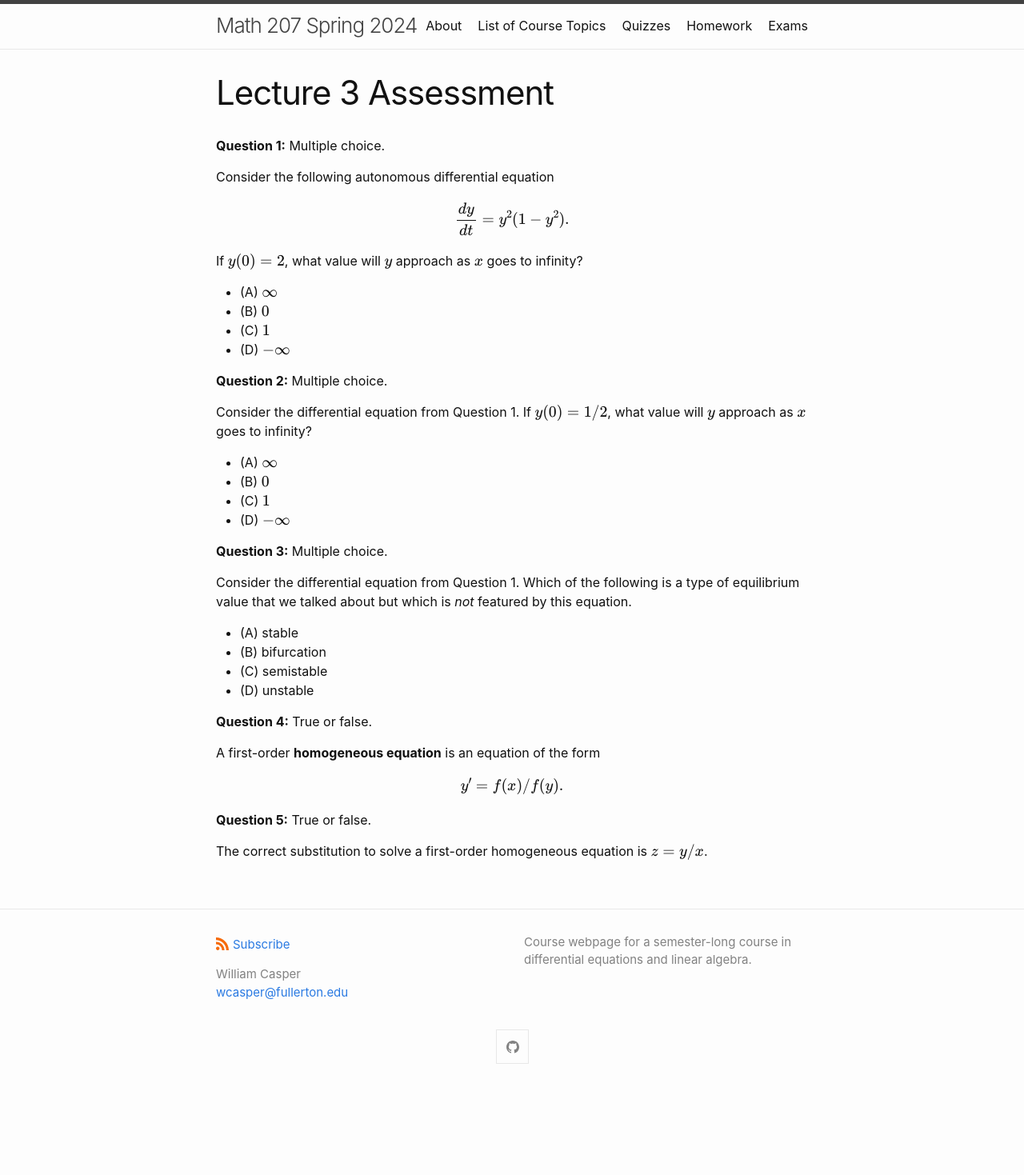
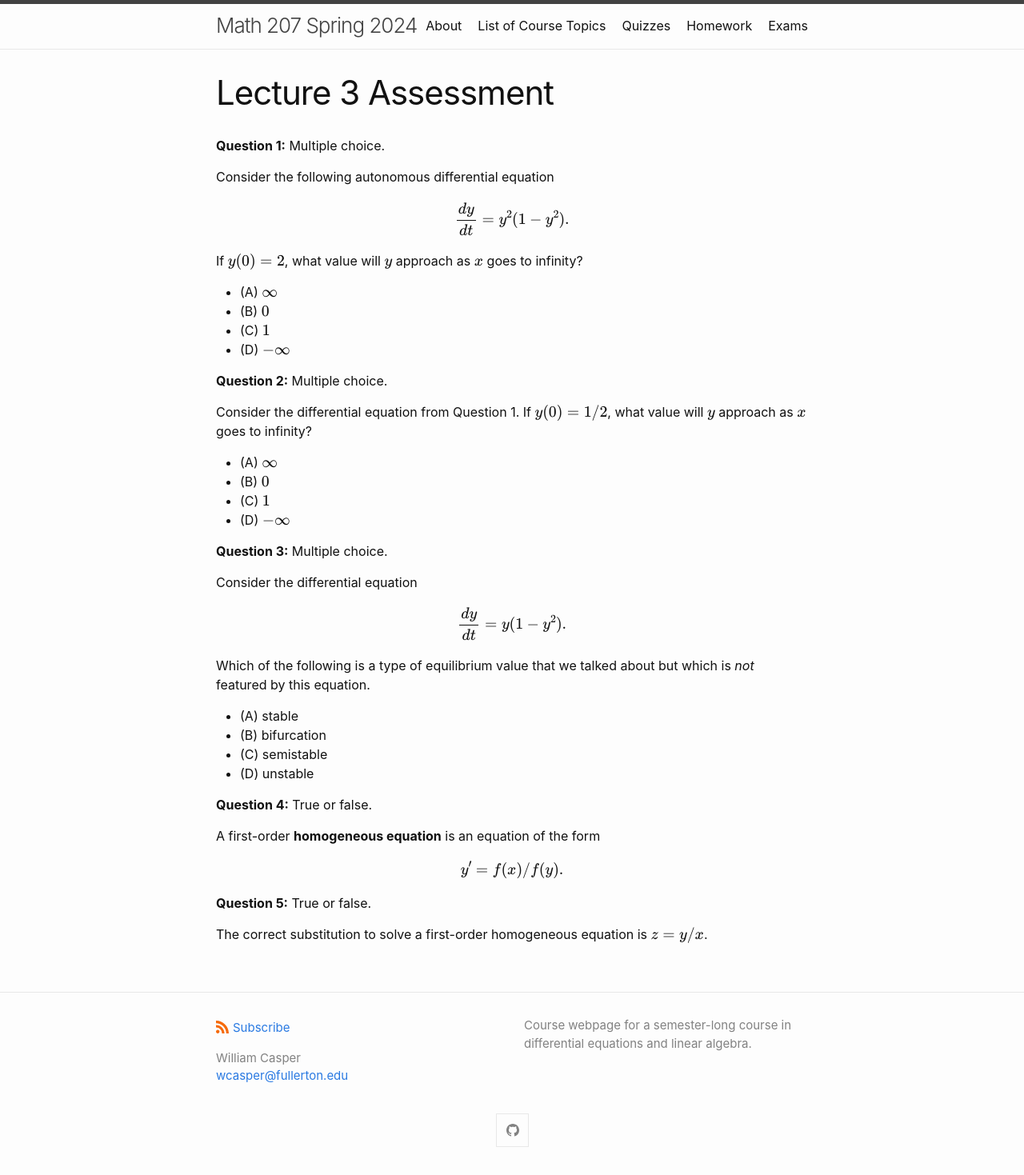
Before and after one commit to wcasper/math207spring2024, a Jekyll site: the page built from _quizzes/quiz3.md, in a window 1280 px wide. Shown: the whole page at 80% size. Built offline with Jekyll 4.4.1, drawn with Linux system fonts in a browser that asks for light colours; before the commit the page ends 1365 px from its top, so only the background shows below that.

Commit message:
fixed typo

```diff
--- a/_quizzes/quiz3.md
+++ b/_quizzes/quiz3.md
@@ -17,7 +17,6 @@ If $$y(0) = 2$$, what value will $$y$$ approach as $$x$$ goes to infinity?
 * (C) $$1$$
 * (D) $$-\infty$$
 
-
 **Question 2:**  Multiple choice.
 
 Consider the differential equation from Question 1.
@@ -29,7 +28,10 @@ If $$y(0) = 1/2$$, what value will $$y$$ approach as $$x$$ goes to infinity?
 
 **Question 3:**  Multiple choice.
 
-Consider the differential equation from Question 1.
+Consider the differential equation
+
+$$\frac{dy}{dt} = y(1-y^2).$$
+
 Which of the following is a type of equilibrium value that we talked about but which is *not* featured by this equation.
 * (A) stable
 * (B) bifurcation
```
